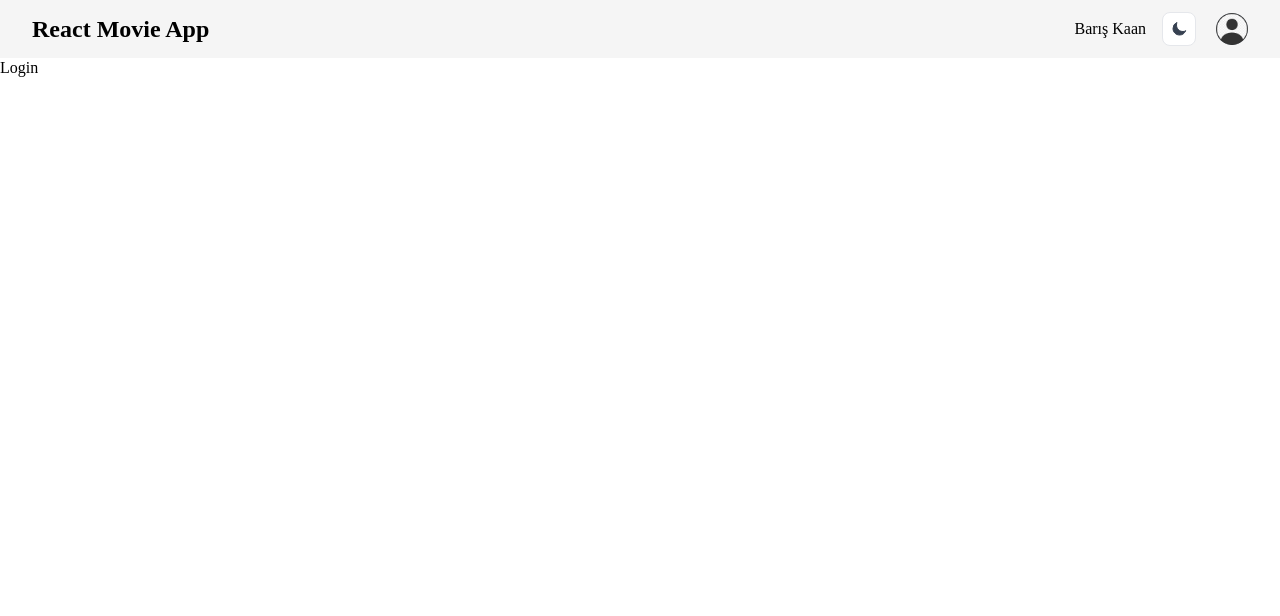
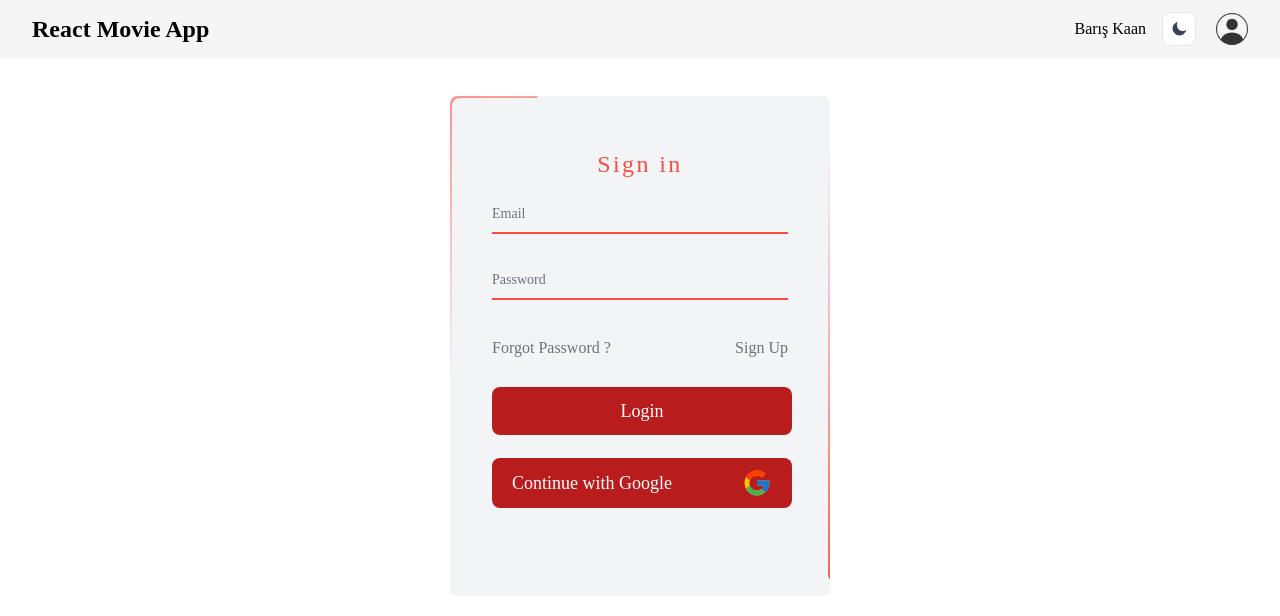
Before and after one commit to barisbkk/movie-app, a React (Create React App) app: page /login in a window 1280 px wide. Shown: the top 616 px of the page. Built offline with nearby package versions, Linux system fonts and the light colour scheme.

Commit message:
register and login

```diff
--- a/src/App.js
+++ b/src/App.js
@@ -1,11 +1,12 @@
 import React from "react";
 import AppRouter from "./router/AppRouter";
+import AuthContextProvider from "./context/AuthContext";
 
 const App = () => {
   return (
-    <div>
+    <AuthContextProvider>
       <AppRouter />
-    </div>
+    </AuthContextProvider>
   );
 };
 
--- /dev/null
+++ b/src/context/AuthContext.jsx
@@ -0,0 +1,54 @@
+import {
+  createUserWithEmailAndPassword,
+  signInWithEmailAndPassword,
+} from "firebase/auth";
+import { createContext, useContext } from "react";
+import { auth } from "../auth/firebase";
+import { useNavigate } from "react-router-dom";
+
+export const AuthContext = createContext();
+
+export const useAuthContext = () => {
+  return useContext(AuthContext);
+};
+
+const AuthContextProvider = ({ children }) => {
+  const navigate = useNavigate();
+
+  const createUser = async (email, password) => {
+    try {
+      //? yeni kullanıcı oluşturmak için kullanılan metod
+      const userCredential = await createUserWithEmailAndPassword(
+        auth,
+        email,
+        password
+      );
+      console.log(userCredential);
+      navigate("/");
+    } catch (error) {
+      console.log(error);
+    }
+  };
+
+  const signIn = async (email, password) => {
+    try {
+      //? mevcut kullanıcının giriş yapması için kullanılan metod
+      const userCredential = await signInWithEmailAndPassword(
+        auth,
+        email,
+        password
+      );
+      console.log(userCredential);
+      navigate("/");
+    } catch (error) {
+      console.log(error);
+    }
+  };
+
+  const values = { createUser, signIn };
+  return (
+    <AuthContext.Provider value={values}>{children} </AuthContext.Provider>
+  );
+};
+
+export default AuthContextProvider;
--- a/src/index.js
+++ b/src/index.js
@@ -3,6 +3,11 @@ import ReactDOM from "react-dom/client";
 import "./index.css";
 import App from "./App";
 import "react-toastify/dist/ReactToastify.css";
+import { BrowserRouter as Router } from "react-router-dom";
 
 const root = ReactDOM.createRoot(document.getElementById("root"));
-root.render(<App />);
+root.render(
+  <Router>
+    <App />
+  </Router>
+);
--- a/src/pages/Login.jsx
+++ b/src/pages/Login.jsx
@@ -1,7 +1,82 @@
-import React from "react";
+import React, { useState } from "react";
+import GoogleIcon from "../assets/icons/GoogleIcon";
+import { useAuthContext } from "../context/AuthContext";
+import { Link } from "react-router-dom";
 
 const Login = () => {
-  return <div>Login</div>;
+  const { signIn } = useAuthContext();
+  const [info, setInfo] = useState({
+    email: "",
+    password: "",
+  });
+
+  const handleChange = (e) =>
+    setInfo({ ...info, [e.target.name]: e.target.value });
+
+  const handleSubmit = (e) => {
+    e.preventDefault();
+    const { email, password } = info;
+    signIn(email, password);
+  };
+
+  return (
+    <div className="flex justify-center">
+      <div className="overflow-hidden flex-1 h-screen justify-center items-center dark:bg-gray-dark-main">
+        <div className={`form-container mt-[5vh] w-[380px] h-[500px] `}>
+          <form onSubmit={handleSubmit}>
+            <h2 className="text-red-main text-2xl font-[500] text-center tracking-[0.1em] mb-3">
+              Sign in
+            </h2>
+            <div className="relative z-0 w-full mb-6 group">
+              <input
+                name="email"
+                className="peer"
+                type="email"
+                placeholder=" "
+                required
+                onChange={handleChange}
+                autoComplete="off"
+              />
+              <label htmlFor="floating_email">Email</label>
+            </div>
+            <div className="relative z-0 w-full mb-6 group">
+              <input
+                name="password"
+                className="peer"
+                type="password"
+                placeholder=" "
+                required
+                onChange={handleChange}
+                autoComplete="off"
+              />
+              <label htmlFor="floating_password">Password</label>
+            </div>
+            <div className="flex justify-between">
+              <span className="py-3 font-[0.75em] cursor-pointer decoration-none text-gray-500 hover:text-[#ff4b45]">
+                Forgot Password ?
+              </span>
+              <Link
+                className="py-3 font-[0.75em] cursor-pointer decoration-none text-gray-500 hover:text-[#ff4b45]"
+                to="/register"
+              >
+                Sign Up
+              </Link>
+            </div>
+            <button className="btn-danger" type="submit">
+              Login
+            </button>
+            <button
+              className="flex justify-between text-center items-center btn-danger"
+              type="button"
+            >
+              Continue with Google
+              <GoogleIcon color="currentColor" />
+            </button>
+          </form>
+        </div>
+      </div>
+    </div>
+  );
 };
 
 export default Login;
--- a/src/pages/Register.jsx
+++ b/src/pages/Register.jsx
@@ -1,7 +1,10 @@
 import React, { useState } from "react";
 import GoogleIcon from "../assets/icons/GoogleIcon";
+import { useAuthContext } from "../context/AuthContext";
 
 const Register = () => {
+  const { createUser } = useAuthContext();
+
   //* inputlarla çalışıyorsak statelerin ilk değerleri null veya undefined olmamalıdır.
   const [info, setInfo] = useState({
     firstName: "",
@@ -13,11 +16,17 @@ const Register = () => {
   const handleChange = (e) =>
     setInfo({ ...info, [e.target.name]: e.target.value });
 
+  const handleSubmit = (e) => {
+    e.preventDefault();
+    const { email, password } = info;
+    createUser(email, password);
+  };
+
   return (
     <div className="flex justify-center">
       <div className="overflow-hidden flex-1 h-screen justify-center items-center dark:bg-gray-dark-main">
         <div className={`form-container mt-[5vh] w-[380px] h-[580px] `}>
-          <form>
+          <form onSubmit={handleSubmit}>
             <h2 className="text-red-main text-2xl font-[500] text-center tracking-[0.1em] mb-3">
               Sign Up
             </h2>
--- a/src/router/AppRouter.jsx
+++ b/src/router/AppRouter.jsx
@@ -1,5 +1,5 @@
 import React from "react";
-import { Route, BrowserRouter as Router, Routes } from "react-router-dom";
+import { Route, Routes } from "react-router-dom";
 import Main from "../pages/Main";
 import Login from "../pages/Login";
 import Register from "../pages/Register";
@@ -8,7 +8,7 @@ import Navbar from "../components/Navbar";
 
 const AppRouter = () => {
   return (
-    <Router>
+    <>
       <Navbar />
       <Routes>
         <Route path="/" element={<Main />} />
@@ -16,7 +16,7 @@ const AppRouter = () => {
         <Route path="/register" element={<Register />} />
         <Route path="/details/:id" element={<MovieDetail />} />
       </Routes>
-    </Router>
+    </>
   );
 };
 
```
